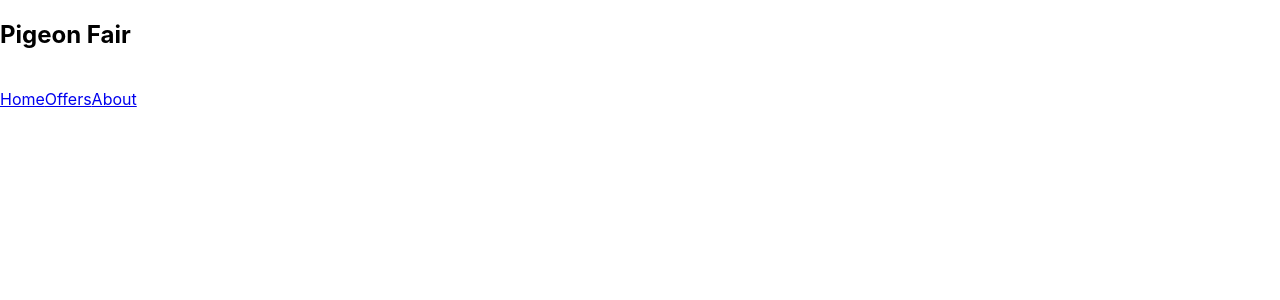
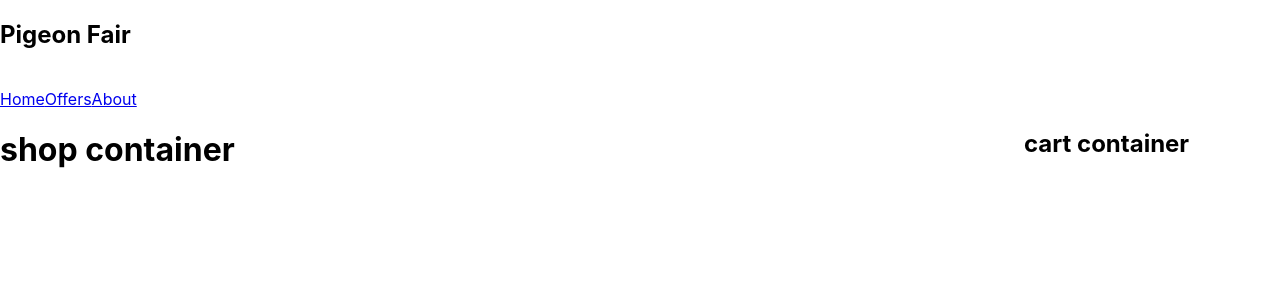
Before and after one commit to rakibul-wdp/lucky-one-website, a React (Create React App) app: page / in a window 1280 px wide. Shown: the top 300 px of the page. Built offline with nearby package versions, Linux system fonts and the light colour scheme.

Commit message:
add shop component and loaded data

```diff
--- a/src/App.js
+++ b/src/App.js
@@ -1,9 +1,11 @@
 import Header from './components/Header/Header';
+import Shop from './components/Header/Shop/Shop';
 
 function App() {
   return (
     <div>
       <Header></Header>
+      <Shop></Shop>
     </div>
   );
 }
--- /dev/null
+++ b/src/components/Header/Shop/Shop.css
@@ -0,0 +1,4 @@
+.shop-container {
+  display: grid;
+  grid-template-columns: 4fr 1fr;
+}
--- /dev/null
+++ b/src/components/Header/Shop/Shop.js
@@ -0,0 +1,26 @@
+import React, { useEffect, useState } from 'react';
+import './Shop.css';
+
+const Shop = () => {
+  const [products, setProducts] = useState([]);
+  useEffect(() => {
+    fetch('products.json')
+      .then((res) => res.json())
+      .then((data) => setProducts(data));
+  }, []);
+  return (
+    <div className='shop-container'>
+      <div className='products-container'>
+        <h1>shop container</h1>
+        {
+          products.map(product => console.log(product))
+        }
+      </div>
+      <div className='selected-cart-container'>
+        <h2>cart container</h2>
+      </div>
+    </div>
+  );
+};
+
+export default Shop;
```
